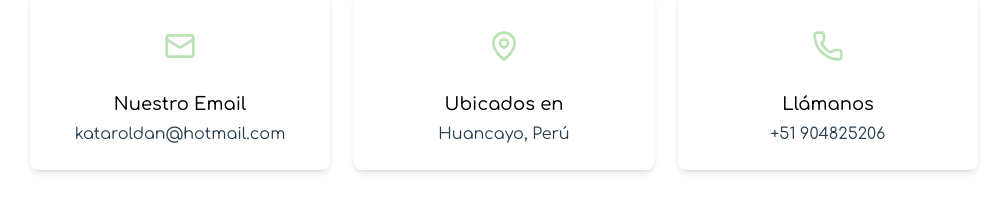
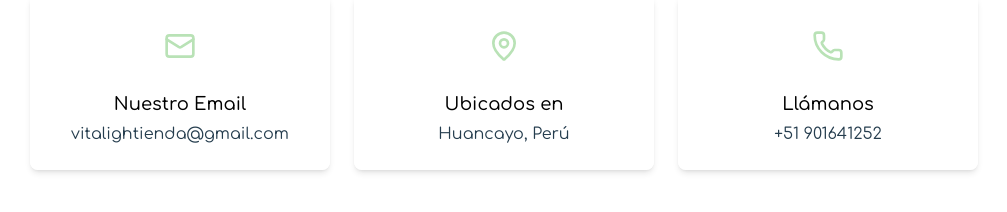
Before and after one commit to Yuriine/vitalight, a React (Vite) app: page / in a window 1280 px wide. Shown: the part 4400-4612 px from the top of the page, without its empty margins (136-1143 px from the left). Built offline with nearby package versions, Linux system fonts and the light colour scheme.

Commit message:
Update ContactForm.tsx

```diff
--- a/src/components/ContactForm.tsx
+++ b/src/components/ContactForm.tsx
@@ -25,7 +25,7 @@ const ContactCard: React.FC<ContactCardProps> = ({ icon: Icon, title, content })
 
 // Función para formatear el mensaje de WhatsApp
 const formatWhatsappMessage = (name: string, email: string, message: string): string => {
-  const phoneNumber = "51914019629"; // Número de VitaLight (sin +)
+  const phoneNumber = "51901641252"; // Número de VitaLight (sin +)
   const formattedMessage =
     `¡Hola VitaLight!%0A%0A` +
     `Me contacto a través de su formulario web:%0A` +
@@ -51,7 +51,7 @@ const ContactForm: React.FC = () => {
     {
       icon: Mail,
       title: "Nuestro Email",
-      content: "kataroldan@hotmail.com"
+      content: "vitalightienda@gmail.com"
     },
     {
       icon: MapPin,
@@ -61,7 +61,7 @@ const ContactForm: React.FC = () => {
     {
       icon: Phone,
       title: "Llámanos",
-      content: "+51 904825206"
+      content: "+51 901641252"
     }
   ];
 
```
